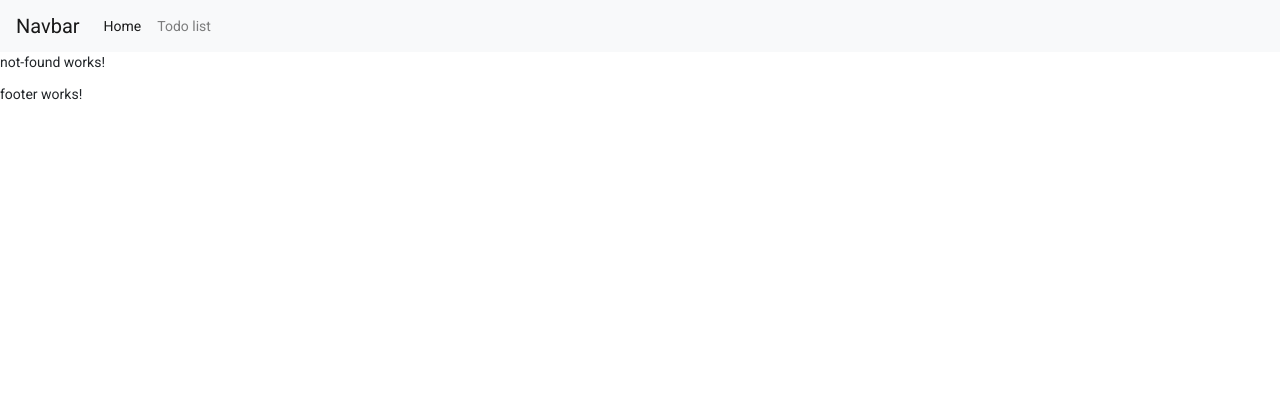
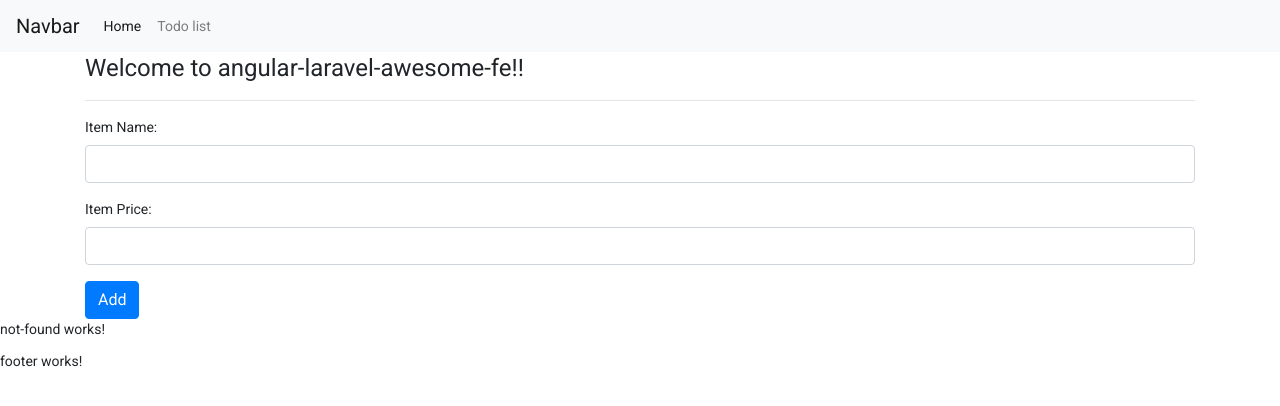
Before and after one commit to ArnasDickus/angular-laravel-awesome-fe, an Angular app: page / in a window 1280 px wide. Shown: the top 406 px of the page. Built offline with nearby package versions, Linux system fonts and the light colour scheme.

Commit message:
Allow to send data

```diff
--- a/src/app/app.component.html
+++ b/src/app/app.component.html
@@ -1,22 +1,22 @@
 <app-header></app-header>
 
-<!--<div class="container">-->
-<!--  <h1>-->
-<!--    Welcome to {{title}}!!-->
-<!--  </h1>-->
-<!--  <hr />-->
-<!--  <form (ngSubmit)="onSubmit(fm)" #fm="ngForm">-->
-<!--    <div class="form-group">-->
-<!--      <label>Item Name:</label>-->
-<!--      <input type="text" class="form-control" ngModel name="name">-->
-<!--    </div>-->
-<!--    <div class="form-group">-->
-<!--      <label >Item Price:</label>-->
-<!--      <input type="text" class="form-control" ngModel name="price">-->
-<!--    </div>-->
-<!--    <button type="submit" class="btn btn-primary">Add</button>-->
-<!--  </form>-->
-<!--</div>-->
+<div class="container">
+  <h1>
+    Welcome to {{title}}!!
+  </h1>
+  <hr />
+  <form (ngSubmit)="onSubmit(fm)" #fm="ngForm">
+    <div class="form-group">
+      <label>Item Name:</label>
+      <input type="text" class="form-control" ngModel name="name">
+    </div>
+    <div class="form-group">
+      <label >Item Price:</label>
+      <input type="text" class="form-control" ngModel name="price">
+    </div>
+    <button type="submit" class="btn btn-primary">Add</button>
+  </form>
+</div>
 
 <router-outlet></router-outlet>
 
--- a/src/app/app.module.ts
+++ b/src/app/app.module.ts
@@ -1,6 +1,6 @@
 import { BrowserModule } from '@angular/platform-browser';
 import { NgModule } from '@angular/core';
-import { FormsModule } from '@angular/forms';
+import {FormsModule, ReactiveFormsModule} from '@angular/forms';
 import { HttpClientModule } from '@angular/common/http';
 import { AppRoutingModule } from './app-routing.module';
 import { AppComponent } from './app.component';
@@ -20,6 +20,7 @@ import { TodoListComponent } from './pages/todo/todo-list/todo-list.component';
   ],
   imports: [
     BrowserModule,
+    ReactiveFormsModule,
     AppRoutingModule,
     FormsModule,
     HttpClientModule,
--- a/src/app/core/services/form.service.ts
+++ b/src/app/core/services/form.service.ts
@@ -12,7 +12,7 @@ export class FormService {
   private headers = new HttpHeaders({'Content-Type': 'application/json'});
 
   public sendData(form: NgForm): Promise <any>{
-    console.log(form);
+    console.log(form.value);
     return this.http.post('http://127.0.0.1:8000/api/items', JSON.stringify(form.value), {headers: this.headers})
       .toPromise()
       .then(res => res || [])
--- /dev/null
+++ b/src/app/core/services/todo/todo.service.ts
@@ -0,0 +1,22 @@
+import { Injectable } from '@angular/core';
+import {HttpClient, HttpHeaders} from '@angular/common/http';
+
+@Injectable({
+  providedIn: 'root'
+})
+export class TodoService {
+  private headers = new HttpHeaders({'Content-Type': 'application/json'});
+
+  constructor(private http: HttpClient) { }
+
+  public receiveFormData(form): void {
+    this.sendFormData(form).then(() => {});
+  }
+
+  private sendFormData(form): Promise<any> {
+    console.log(form);
+    return this.http.post('http://127.0.0.1:8000/api/todo', JSON.stringify(form), {headers: this.headers})
+      .toPromise()
+      .then(res => res || []);
+  }
+}
--- a/src/app/pages/todo/todo-list/todo-list.component.html
+++ b/src/app/pages/todo/todo-list/todo-list.component.html
@@ -1,17 +1,18 @@
 <div class="card-body">
-  <form  method="post" class="d-flex justify-content-center">
+  <form [formGroup]="form" (ngSubmit)="onSubmit()" method="post" class="d-flex justify-content-center">
     <div class="card" style="width: 18rem;">
       <div class="card-body text-center">
         <div class="form-group">
           <label for="task">Task</label>
-          <input type="text" name="name" id="task" class="form-control">
+          <input formControlName="task" type="text" name="name" id="task" class="form-control">
         </div>
-        <button type="submit" class="btn btn-primary mt-2">
+        <button type="submit" class="btn btn-primary mt-2" [disabled]="!this.form.valid">
           Add Task
         </button>
       </div>
     </div>
   </form>
+
   <div class="container">
     <div class="card mt-4">
       <div class="card-title">
@@ -32,7 +33,7 @@
             </td>
 
             <td>
-              <form  method="POST">
+              <form  (ngSubmit)="onDelete($event)">
 
                 <button class="btn btn-danger">Delete Task</button>
               </form>
--- a/src/app/pages/todo/todo-list/todo-list.component.ts
+++ b/src/app/pages/todo/todo-list/todo-list.component.ts
@@ -1,4 +1,6 @@
 import { Component, OnInit } from '@angular/core';
+import { FormBuilder, Validators } from '@angular/forms';
+import { TodoService } from '../../../core/services/todo/todo.service';
 
 @Component({
   selector: 'app-todo-list',
@@ -6,10 +8,31 @@ import { Component, OnInit } from '@angular/core';
   styleUrls: ['./todo-list.component.scss']
 })
 export class TodoListComponent implements OnInit {
+  public form: any;
 
-  constructor() { }
-
-  ngOnInit(): void {
+  constructor(
+    private formBuilder: FormBuilder,
+    private todoService: TodoService
+  ) {
   }
 
+  public ngOnInit(): void {
+    this.buildTaskForm();
+  }
+
+  public onSubmit(): void {
+    console.log(this.form.value);
+    this.todoService.receiveFormData(this.form.value);
+    this.form.reset();
+  }
+
+  public onDelete(event): void {
+    console.log(event);
+  }
+
+  public buildTaskForm(): void {
+    this.form = this.formBuilder.group({
+      task: ['', [Validators.required]]
+    });
+  }
 }
```
Also changed, not shown: 1 other file (tests, documents, lock files or other folders).
